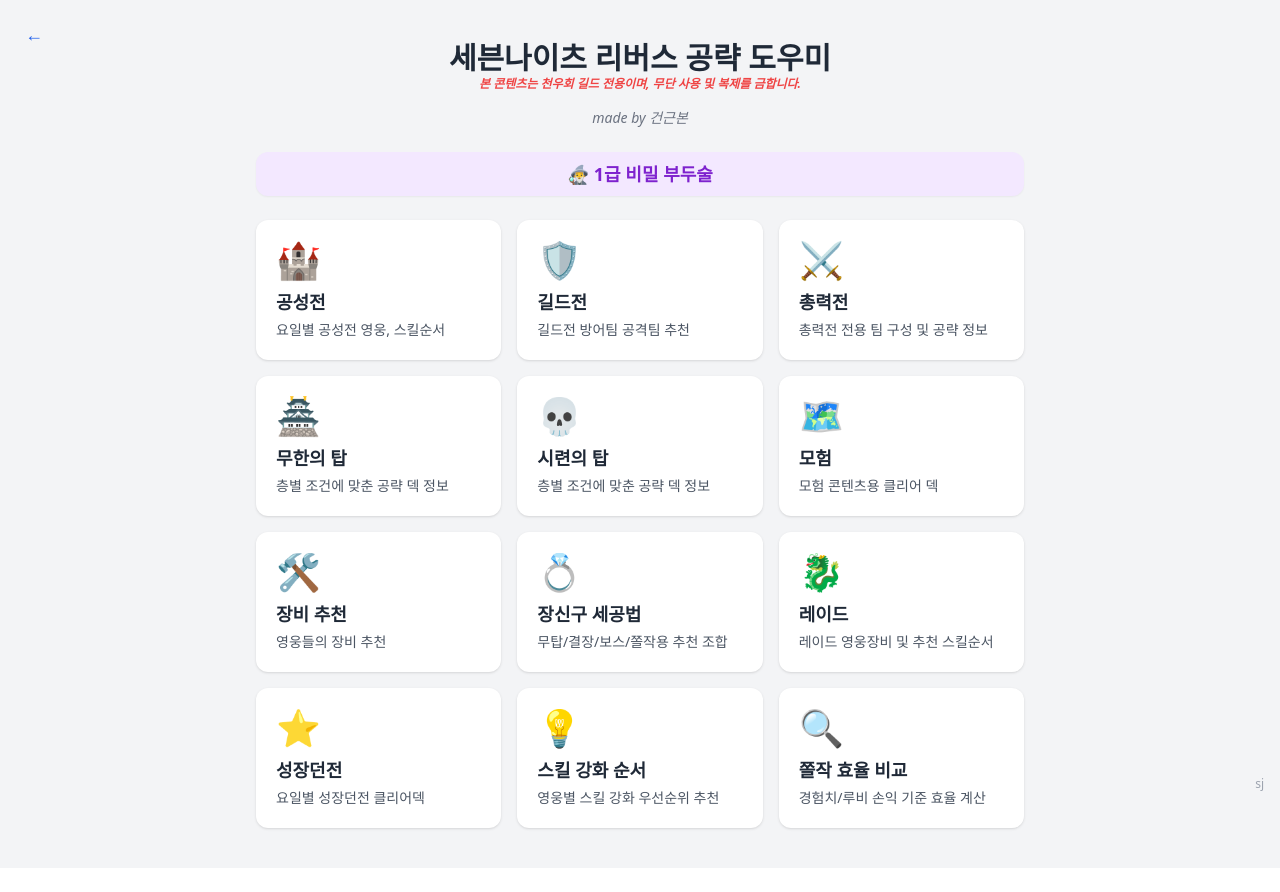
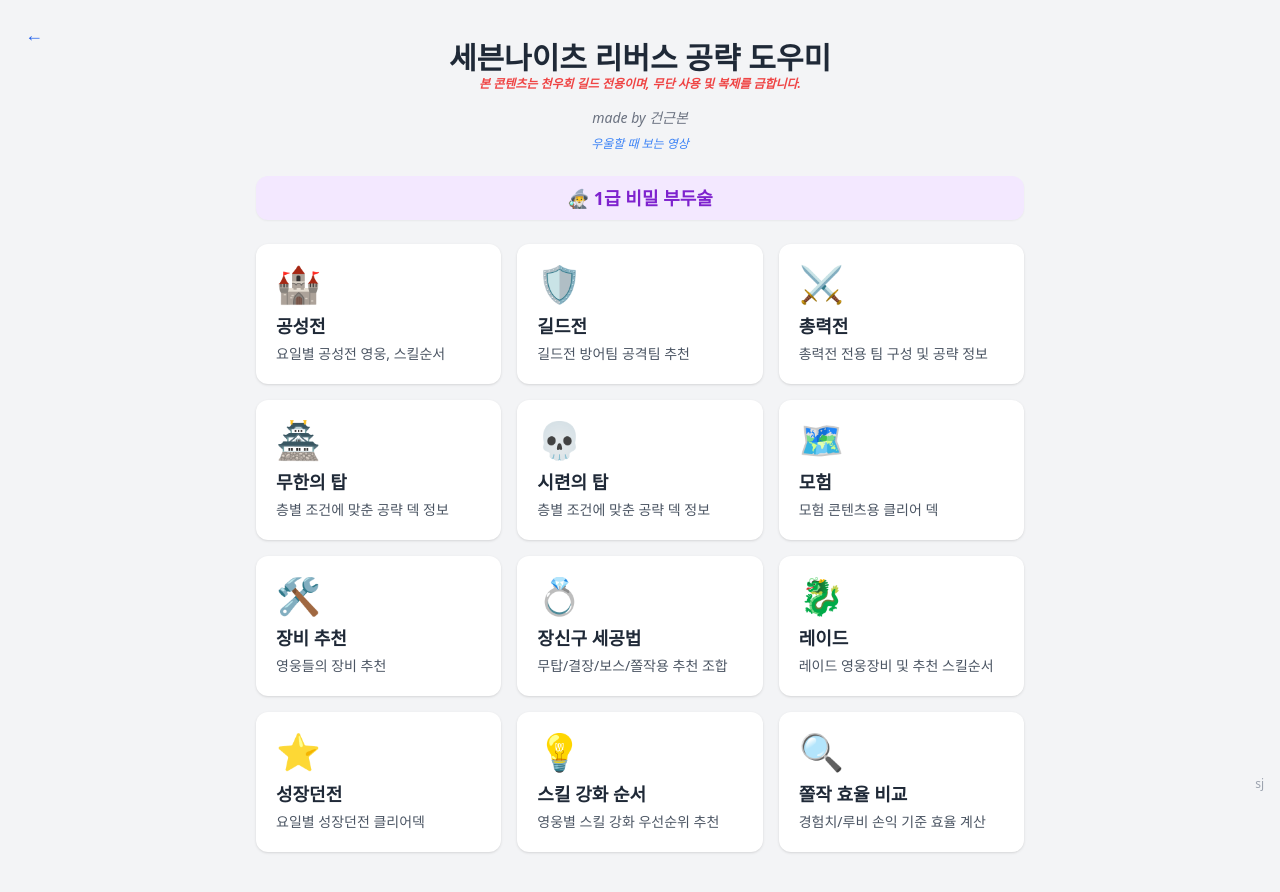
Before and after one commit to ogeongeun/snr-guide, a React (Create React App) app: page / in a window 1280 px wide. Before the commit the page ends 868 px from the top, so only its background shows below. Built offline with nearby package versions, Linux system fonts and the light colour scheme.

Commit message:
0909 최신화

```diff
--- a/src/pages/Home.jsx
+++ b/src/pages/Home.jsx
@@ -20,25 +20,25 @@ const Home = () => {
       description: '총력전 전용 팀 구성 및 공략 정보',
       emoji: '⚔️'
     },
-
     {
       title: '무한의 탑',
       path: '/infinity-tower',
       description: '층별 조건에 맞춘 공략 덱 정보',
       emoji: '🏯'
-},{
+    },
+    {
       title: '시련의 탑',
       path: '/trial-tower',
       description: '층별 조건에 맞춘 공략 덱 정보',
       emoji: '💀'
     },
-
     {
       title: '모험',
       path: '/adventure',
       description: '모험 콘텐츠용 클리어 덱',
       emoji: '🗺️'
-}, {
+    },
+    {
       title: '장비 추천',
       path: '/equipment',
       description: '영웅들의 장비 추천',
@@ -50,7 +50,6 @@ const Home = () => {
       description: '무탑/결장/보스/쫄작용 추천 조합',
       emoji: '💍'
     },
-
     {
       title: '레이드',
       path: '/raid-guide',
@@ -75,12 +74,6 @@ const Home = () => {
       description: '경험치/루비 손익 기준 효율 계산',
       emoji: '🔍'
     },
-
-
-
-
-
-
   ];
 
   return (
@@ -92,15 +85,27 @@ const Home = () => {
             본 콘텐츠는 천우회 길드 전용이며, 무단 사용 및 복제를 금합니다.
           </p>
         </h1>
-        <p className="text-center text-sm text-gray-500 mb-6 italic">made by 건근본</p>
+        <p className="text-center text-sm text-gray-500 mb-2 italic">made by 건근본</p>
+        {/* 추가 부분 */}
+        <p className="text-center text-xs text-blue-500 mb-6 italic">
+          <a
+            href="https://www.youtube.com/live/c5_GUQaME_c?si=_Y_Bfh_MdIQ9rHdN"
+            target="_blank"
+            rel="noopener noreferrer"
+            className="hover:underline"
+          >
+            우울할 때 보는 영상
+          </a>
+        </p>
+
         <Link to="/voodoo">
           <div className="text-center text-lg font-bold text-purple-700 bg-purple-100 rounded-xl py-2 mb-6 shadow-sm hover:bg-purple-200 cursor-pointer transition">
             🧙‍♂️ 1급 비밀 부두술
           </div>
         </Link>
+
         {/* 카드 리스트 */}
         <div className="grid grid-cols-2 sm:grid-cols-2 md:grid-cols-3 gap-4">
-
           {features.map((feature, index) => (
             <Link
               to={feature.path}
```
Lines whose indentation alone changed are shown as unchanged.
